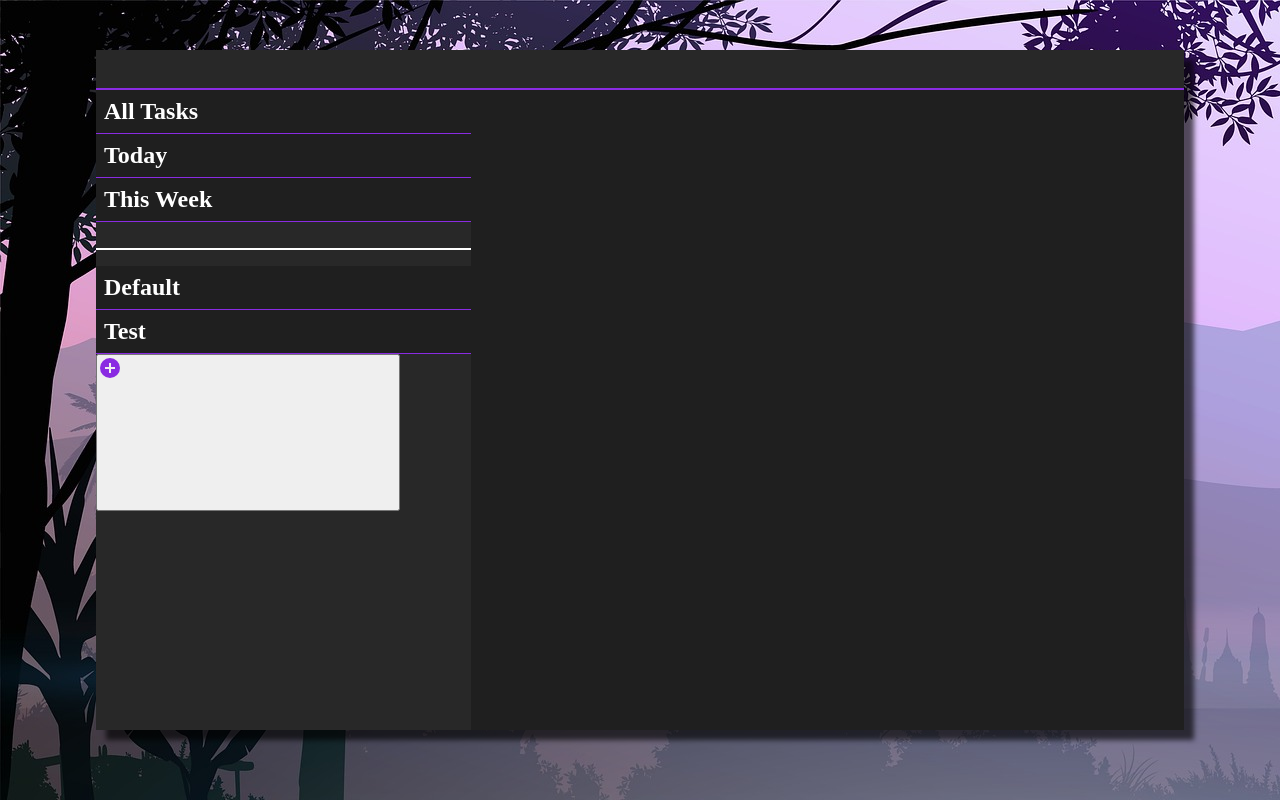
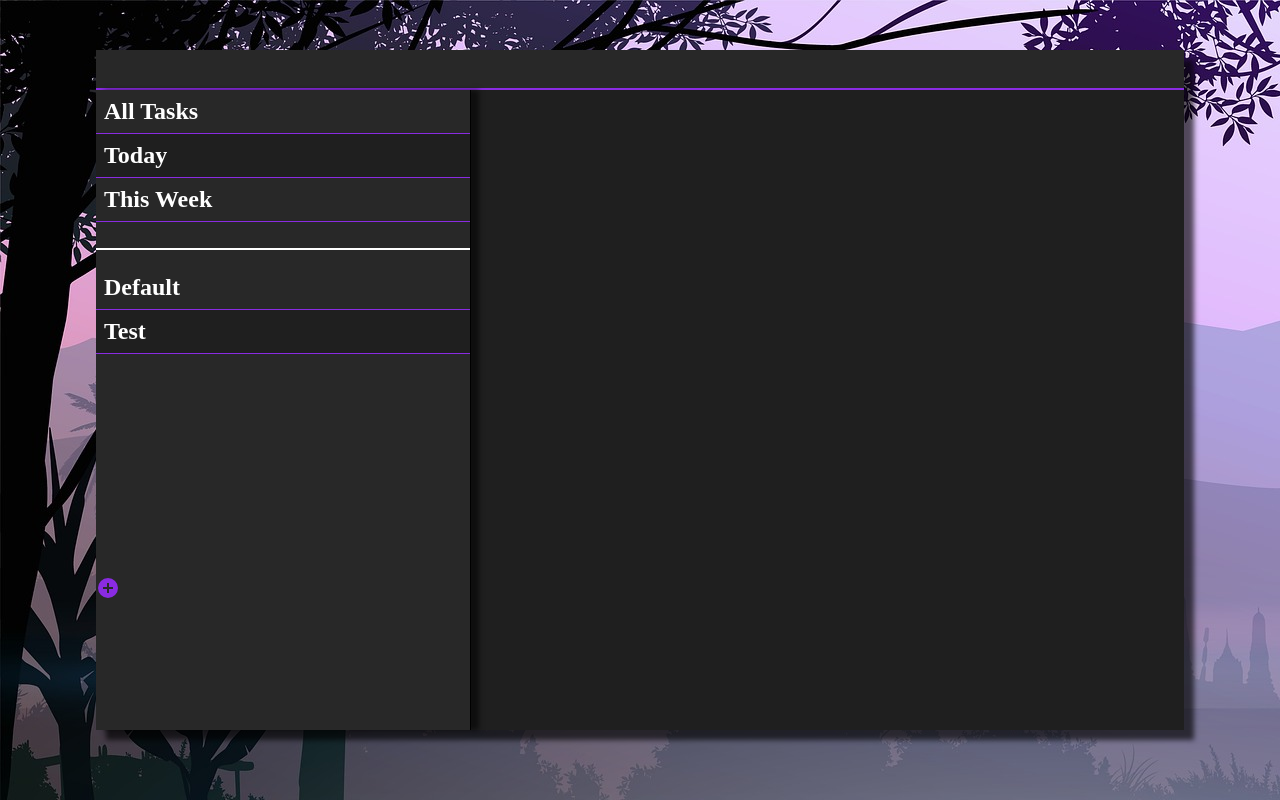
Before and after one commit to JSammy23/to-do-app, a website built with webpack: page src/template.html in a window 1280 px wide. Built offline with nearby package versions, Linux system fonts and the light colour scheme.

Commit message:
Styling sidebar

```diff
--- a/src/styles.css
+++ b/src/styles.css
@@ -46,6 +46,28 @@ body {
     color: var(--dark-wfont);
 }
 
+#sideBar {
+    border-right: 1px solid black;
+    box-shadow: 8px 0px 5px 0px rgba(0,0,0,0.55);
+    -webkit-box-shadow: 8px 0px 5px 0px rgba(0,0,0,0.55);
+    -moz-box-shadow: 8px 0px 5px 0px rgba(0,0,0,0.55);
+    z-index: 10;
+    display: flex;
+    flex-direction: column;
+}
+
+.sideBarControls {
+    margin-top: auto;
+}
+
+.sideBarControls > button {
+    border: none;
+    outline: none;
+    background: none;
+    margin-top: auto;
+    width: 92px;
+}
+
 #mainBody {
     background-color: var(--dark-darkGray);
 
@@ -56,6 +78,14 @@ body {
     padding: 8px;
     cursor: pointer;
     border-bottom: 1px solid blueviolet;
+}
+
+.tile:focus {
+    color: blueviolet;
+}
+
+.tile:nth-child(odd) {
+    background-color: var(--dark-lightGray);
 }
 
 .card {
```
